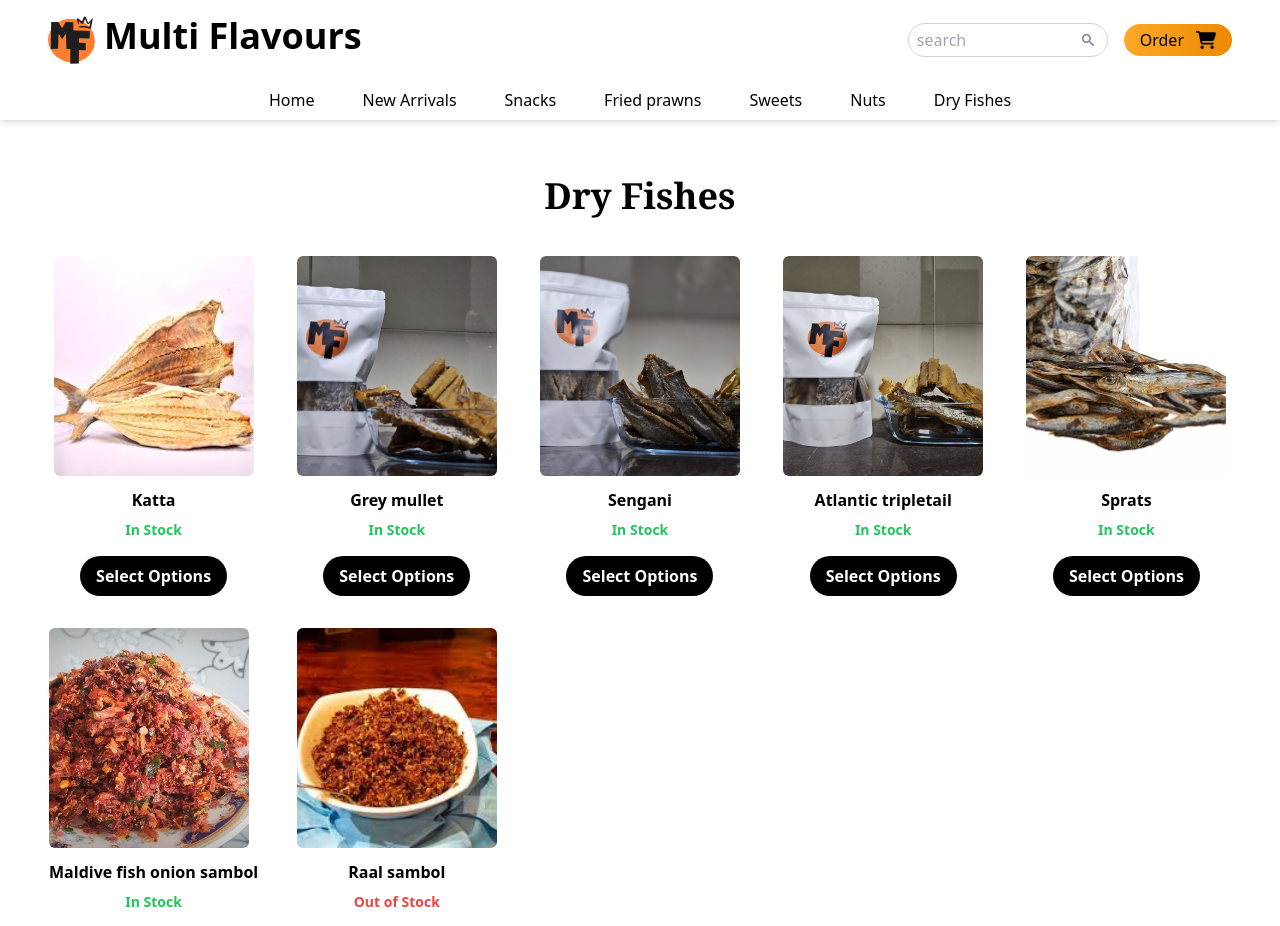
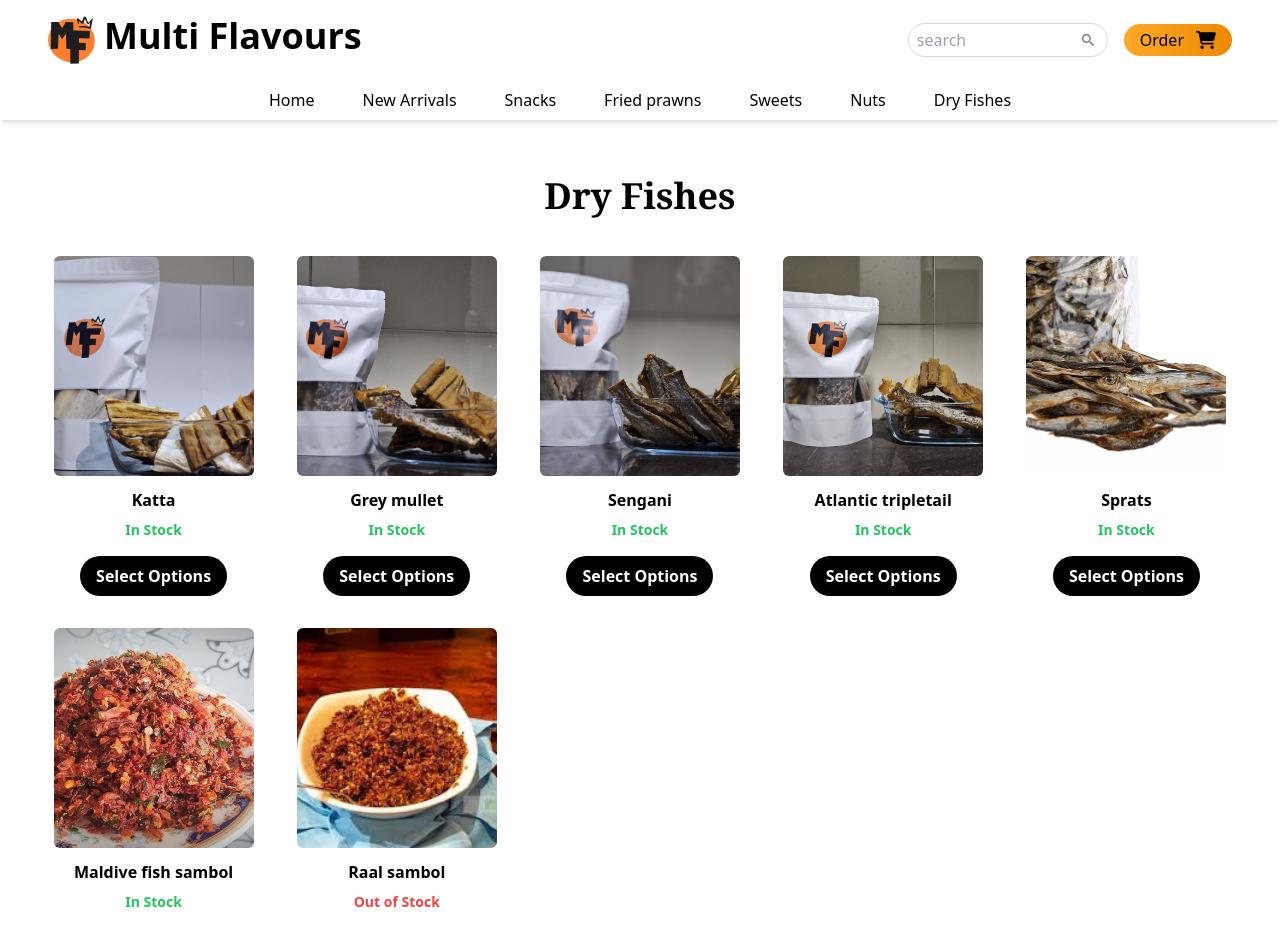
Before and after one commit to MenalinR/multiflavors, a React (Vite) app: page /DryFishes in a window 1280 px wide. Shown: the top 926 px of the page. Built offline with nearby package versions, Linux system fonts and the light colour scheme.

Commit message:
uploaded katta pic

```diff
--- a/src/Pages/DryFishes.jsx
+++ b/src/Pages/DryFishes.jsx
@@ -1,5 +1,5 @@
 import React,{useState,useEffect} from 'react'
-import dry1 from "../assets/Dryfishes/kat.jpg"
+import dry1 from "../assets/Dryfishes/katta.jpg"
 import dry2 from "../assets/Dryfishes/si.jpg"
 import dry3 from "../assets/Dryfishes/se.jpg"
 import dry4 from "../assets/Dryfishes/sada.jpg"
@@ -14,7 +14,7 @@ const DryFishesData = [
       img: dry1,
       title:"Katta",
       type: "weight",
-      price: 3
+      price: 4
 
     },
     {
@@ -52,7 +52,7 @@ const DryFishesData = [
     {
       id: 6,
       img: dry6,
-      title:"Maldive fish onion sambol",
+      title:"Maldive fish sambol",
       type: "weight",
       price: 6
 
```
Also changed, not shown: src/assets/Dryfishes/katta.jpg (added).
